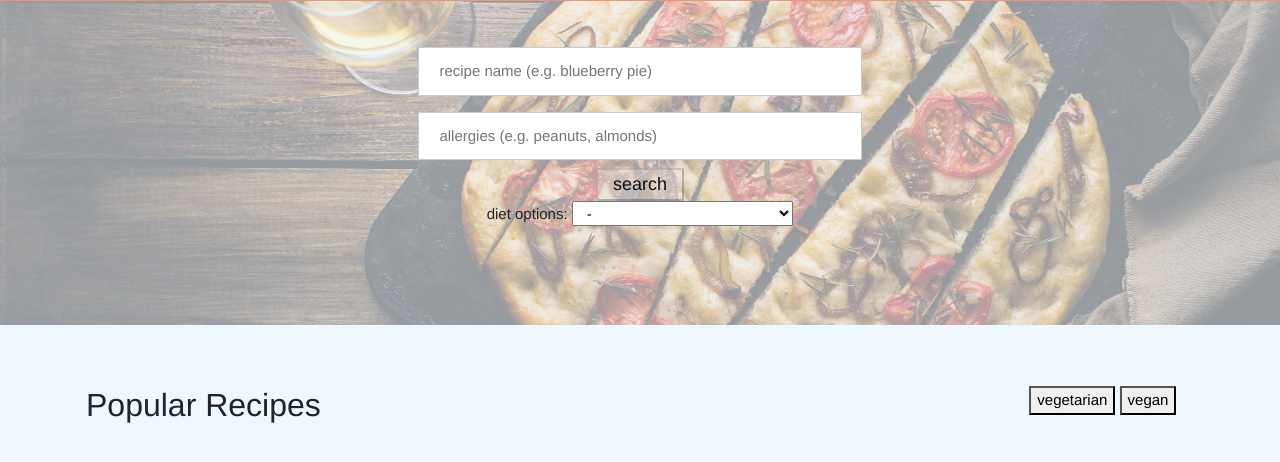
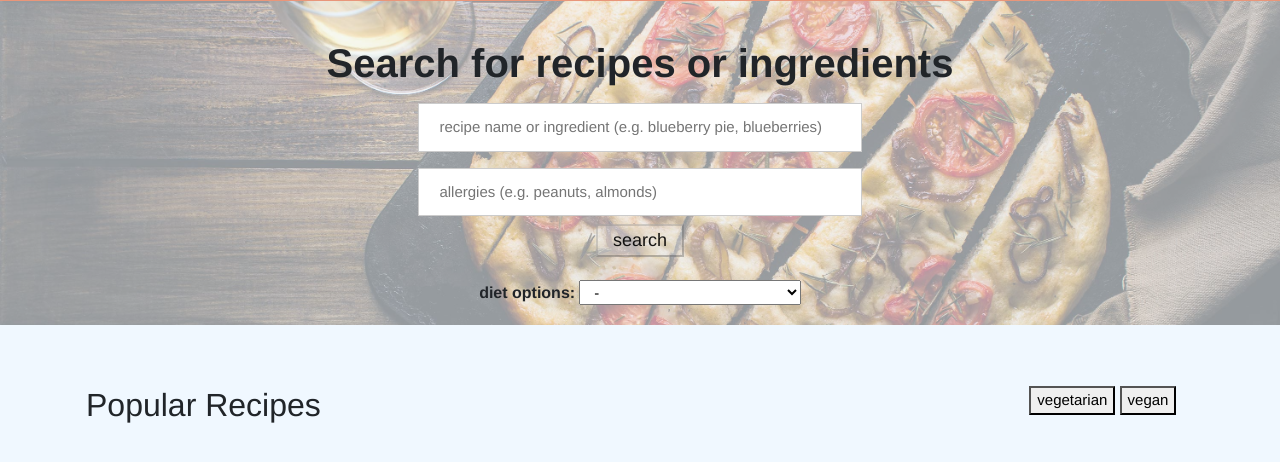
Before and after one commit to awadasma99/CISC4800_Project2, a Flask app: page / in a window 1280 px wide. Shown: the part 55-517 px from the top of the page. Run offline with Flask 2, Linux system fonts and the light colour scheme; data that the repository does not hold is empty; parts of the project's set-up code (start-up, migrations or seed data) failed here and were passed over; some libraries are stand-ins or nearby versions.

Commit message:
Update index.html

```diff
--- a/project/templates/index.html
+++ b/project/templates/index.html
@@ -7,11 +7,12 @@
     <center>
         <div class="input-form">
             <form action="/recipes">
-                <input type="text" placeholder="recipe name (e.g. blueberry pie)" aria-label="recipe" aria-describedby="search-button" name="recipe" onkeyup="validate(this)"><br>
+                <h1><b>Search for recipes or ingredients</b></h1>
+                <input type="text" placeholder="recipe name or ingredient (e.g. blueberry pie, blueberries)" aria-label="recipe" aria-describedby="search-button" name="recipe" onkeyup="validate(this)"><br>
                 <input type="text" placeholder="allergies (e.g. peanuts, almonds)" name="allergies"> <br>
                 <button id="search-button" type="submit" disabled>search</button> <br>
-
-                <label for="diet">diet options:</label>
+                <br>
+                <label for="diet"><h6><b>diet options:</b></h6></label>
                 <select id="diet" name="diet">
                     <option value="">-</option>
                     <option value="vegetarian">vegetarian</option>
```
